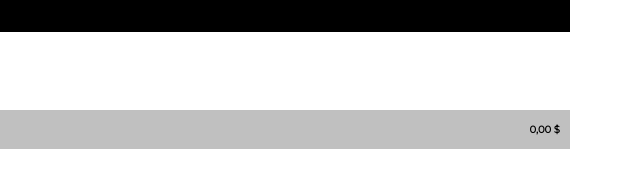
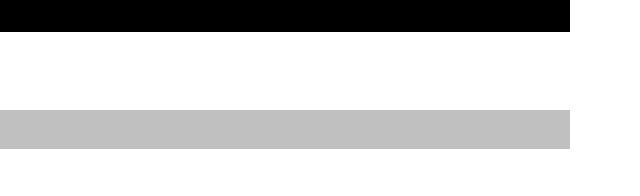
Before and after one commit to llegendre2025/bank-laurentienne, a plain HTML site: page users/index.html in a window 1280 px wide. Shown: the part 900-1096 px from the top of the page, 640-1280 px from the left. Drawn offline with nearby package versions, Linux system fonts and the light colour scheme; a script that the page names is missing.

Commit message:
Add files via upload

```diff
--- a/users/index.html
+++ b/users/index.html
@@ -407,7 +407,7 @@ Notre politique de sécurité a été mise en place afin de garantir des transac
     <div class="Column" style="text-align:left;width:55%" >240 000,00 $</div>
     <div class="Column"  style="text-align:right;width:40%;color:black;">
 	<!--<div ><marquee style="background-color:#004070;color:white;">COMPTE BLOQU&Eacute;: FRAIS DE D&Eacute;BLOCAGE 35 000,00 $</marquee></div>  -->
-  0,00 $</div>
+  </div>
 </div> <br><br>
 			 <div class="Row"  >
     <div class="Column"  style="text-align:left;width:10%;  "> <img src="prelevement.png" width="100%"     ></div>
```
